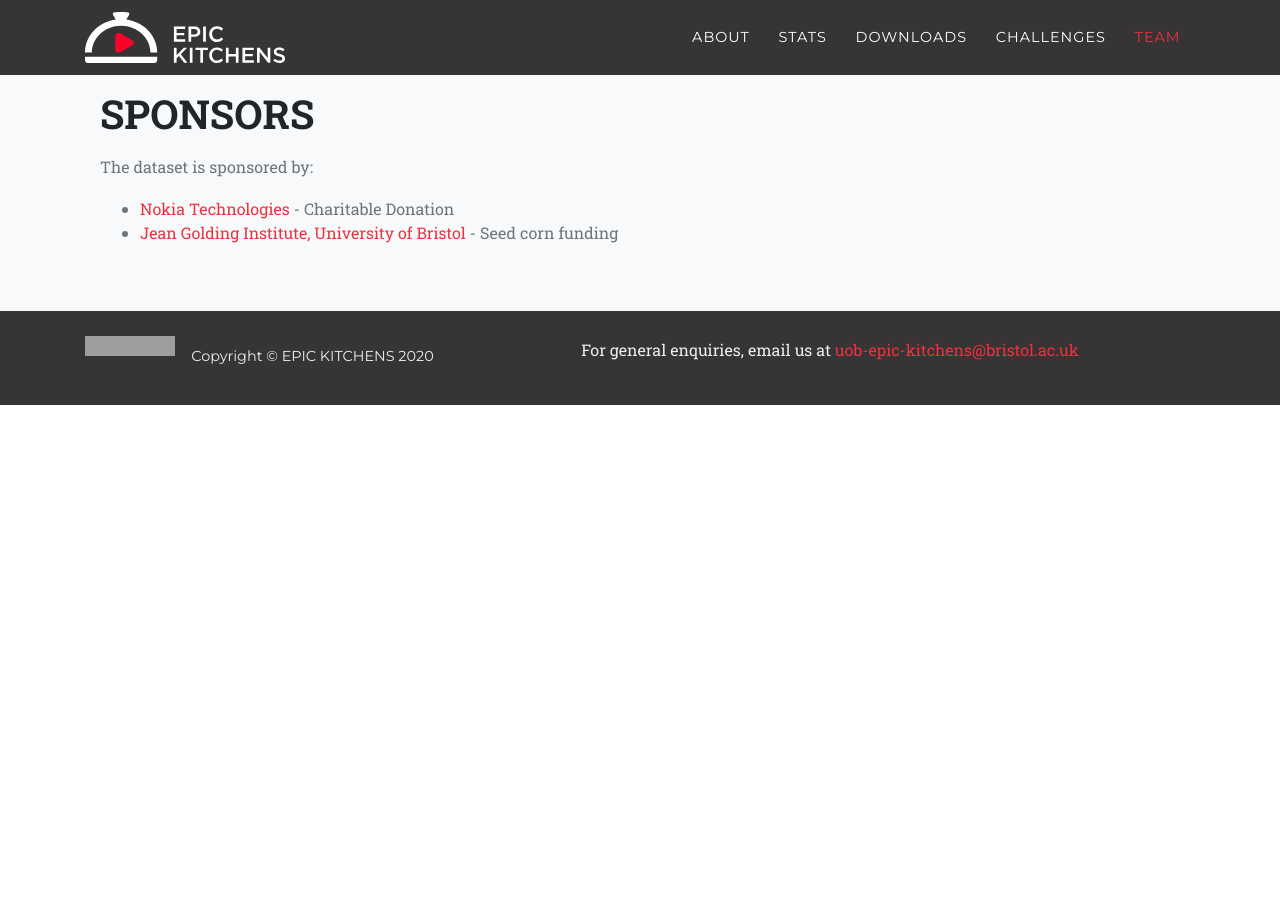
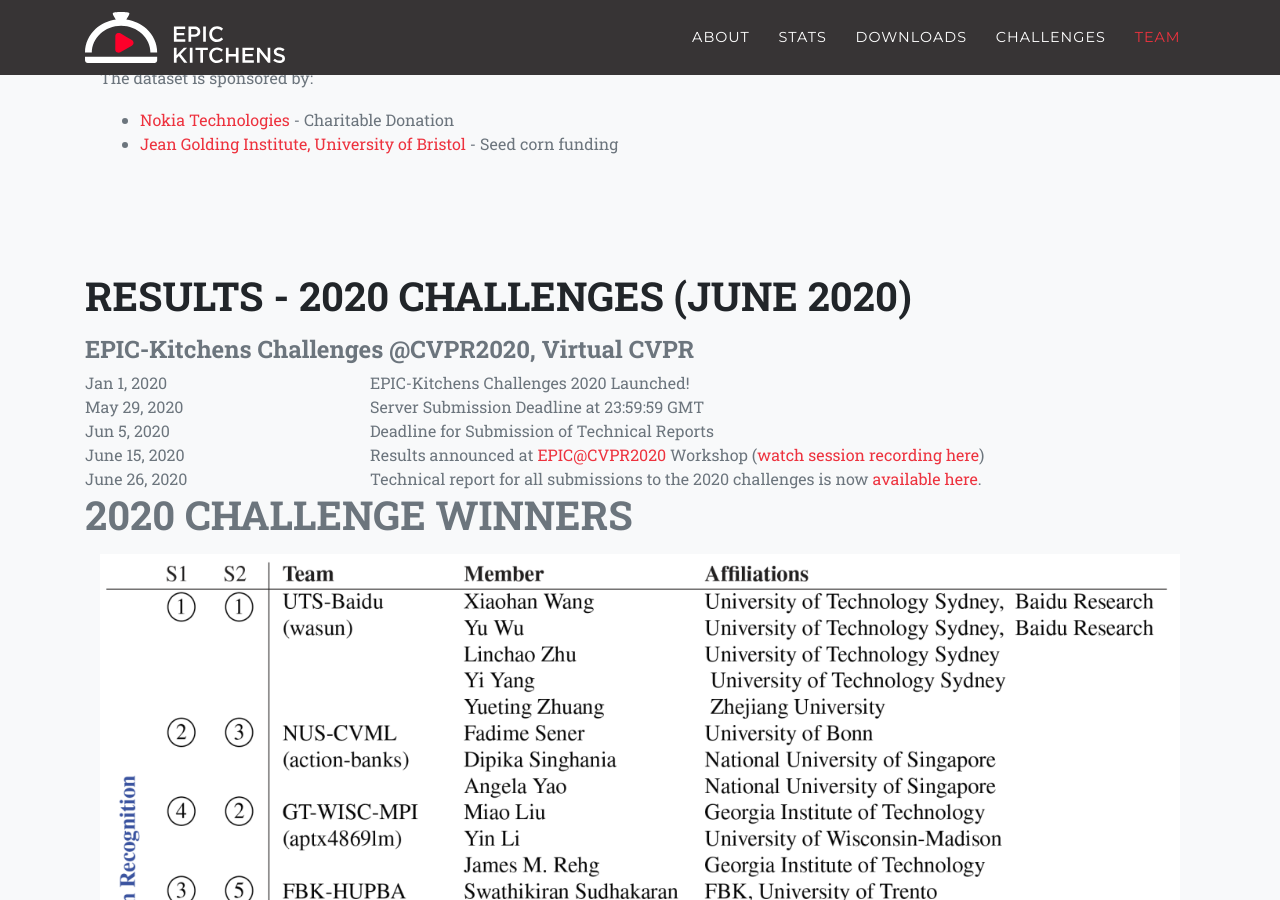
Before and after one commit to epic-kitchens/epic-kitchens.github.io, a Jekyll site: the page built from 2020-55.html, in a window 1280 px wide and 900 px high, scrolled down 11178 px. Built offline with Jekyll 4.4.1, drawn with Linux system fonts in a browser that asks for light colours; nearby versions of some CDN libraries; some web fonts are replaced; before the commit the page ends 11583 px from its top, so only the background shows below that; some of the changed text lies outside the part shown; grey boxes are pictures that could not be loaded.

Commit message:
WinnerAnnouncements

```diff
--- a/2020-100.html
+++ b/2020-100.html
@@ -47,7 +47,7 @@
         <ul class="text-muted">
           <li class="text-muted">The previous version of the dataset (55 hours) was released in April 2018</li>
           <li class="text-muted">Refer to <a href="2020-55.html">EPIC-KITCHENS-55</a> for details</li>
-          <li class="text-muted">2020 Challenges: Results, Tech Report</li>
+          <li class="text-muted">2020 Challenges: <a href="https://epic-kitchens.github.io/2020-55.html#results">Results</a>, <a href="./Reports/EPIC-KITCHENS-Challenges-2020-Report.pdf">Tech Report</a></li>
           <li class="text-muted">2019 Challenges: <a href="https://epic-kitchens.github.io/2019.html#results">Results</a>, <a href="Reports/EPIC-Kitchens-Challenges-2019-Report.pdf">Tech Report</a></li>
           <li class="text-muted">EPIC-KITCHENS-55 leaderboards remain open until the end of 2020</li>
         </ul>
--- a/2020-55.html
+++ b/2020-55.html
@@ -10,23 +10,19 @@
    <div class="row">
       <div class="col-lg-12">
         <hr/>
-        <h2 class="section-heading text-uppercase"><a href="https://youtu.be/8IzkrWAfAGg">EPIC-KITCHENS-100</a> (COMING SOON)</h2>
+        <h2 class="section-heading text-uppercase"><a href="https://youtu.be/8IzkrWAfAGg">EPIC-KITCHENS-100</a> </h2>
         <h5 class="text-muted" style="text-align:left;">
           <ul>
 
-            <li>10 June 2020: Watch <a href="https://youtu.be/8IzkrWAfAGg" target="_blank">released Trailer here</a></li>
-            <li>Register to attend the <a href="https://zoom.us/webinar/register/WN_ChI0MToWS5qdyJsYG_wf_A">Live Webinar on Zoom</a> on the 1st of July
-            <li>This page will be updated with more information about the extended and updated version EPIC-KITCHENS-100 end of June.</li>
-
+            <li>For extended dataset EPIC-KITCHENS-100, <a href="2020-100.html">CLICK HERE</a></li>
           </ul>
         </h5>
-          <hr/>
       </div>
     </div>
 
     <div class="row">
       <div class="col-lg-12">
-        <h2 class="section-heading text-uppercase">Other News</h2>
+        <h2 class="section-heading text-uppercase">EPIC-KITCHENS-55 News</h2>
         <h5 class="text-muted" style="text-align:left;">
           <ul>
             <li>2020 challenge winner <a href="https://youtu.be/H3nepU4b4YU">talks available online</a>. Technical reports will be available end of June.</li>
@@ -683,6 +679,105 @@
     </div>
 </section>
 
+<section class="bg-light" id="results">
+  <div class="container">
+    <div class="row">
+      <div class="col-lg-12">
+        <h2 class="section-heading text-uppercase">Results - 2020 Challenges (June 2020)</h2>
+        <div class="text-muted">
+            <div class="row">
+      <div class="col-md-12">
+        <h4 class="subheading">EPIC-Kitchens Challenges @CVPR2020, Virtual CVPR</h4>
+        <div class="row">
+           <div class="col-md-3">
+                Jan 1, 2020
+            </div>
+            <div class="col-md-9">
+                EPIC-Kitchens Challenges 2020 Launched!
+            </div>
+        </div>
+        <div class="row">
+            <div class="col-md-3">
+                May 29, 2020
+            </div>
+            <div class="col-md-9">
+                Server Submission Deadline at 23:59:59 GMT
+            </div>
+        </div>
+        <div class="row">
+            <div class="col-md-3">
+                Jun 5, 2020
+            </div>
+            <div class="col-md-9">
+                Deadline for Submission of Technical Reports
+            </div>
+        </div>
+        <div class="row">
+            <div class="col-md-3">
+                June 15, 2020
+            </div>
+            <div class="col-md-9">
+                Results announced at <a href="https://eyewear-computing.org/EPIC_CVPR20/">EPIC@CVPR2020</a> Workshop (<a href="https://youtu.be/H3nepU4b4YU">watch session recording here</a>)
+            </div>
+        </div>
+        <div class="row">
+            <div class="col-md-3">
+                June 26, 2020
+            </div>
+            <div class="col-md-9">
+                Technical report for all submissions to the 2020 challenges is now <a href="Reports/EPIC-KITCHENS-Challenges-2020-Report.pdf">available here</a>.
+            </div>
+        </div>
+      </div>
+    </div>
+
+        <h2 class="section-heading text-uppercase">2020 Challenge Winners</h2>
+
+                  <div class="col-md">
+                    <img src="{{site.baseurl}}/static/results2020/winnersList.png" width=100%/>
+                  </div>
+                   <div class="col-md">
+                    <img src="{{site.baseurl}}/static/results2020/winners.png" width=100%/>
+                  </div>
+
+          <h2 class="section-heading text-uppercase">Action Recognition Challenge</h2>
+
+                  <div class="col-md">
+                    <img src="{{site.baseurl}}/static/results2020/recognition-S1.png" width=100%/>
+                  </div>
+                   <div class="col-md">
+                    <img src="{{site.baseurl}}/static/results2020/recognition-S2.png" width=100%/>
+                  </div>
+                  <div class="col-md">
+                    <img src="{{site.baseurl}}/static/results2020/recognition-Submissions.png" width=100%/>
+                  </div>
+
+          <h2 class="section-heading text-uppercase">Action Anticipation Challenge</h2>
+
+                              <div class="col-md">
+                    <img src="{{site.baseurl}}/static/results2020/anticipation-S1.png" width=100%/>
+                  </div>
+                   <div class="col-md">
+                    <img src="{{site.baseurl}}/static/results2020/anticipation-S2.png" width=100%/>
+                  </div>
+                  <div class="col-md">
+                    <img src="{{site.baseurl}}/static/results2020/anticipation-Submissions.png" width=100%/>
+                  </div>
+           <h2 class="section-heading text-uppercase">Object Detection in Video Challenge</h2>
+
+                 <div class="col-md">
+                    <img src="{{site.baseurl}}/static/results2020/object-S1.png" width=100%/>
+                  </div>
+                   <div class="col-md">
+                    <img src="{{site.baseurl}}/static/results2020/object-S2.png" width=100%/>
+                  </div>
+                  <div class="col-md">
+                    <img src="{{site.baseurl}}/static/results2020/object-Submissions.png" width=100%/>
+                  </div>
+        </div>
+      </div>
+    </div>
+
 <script type="application/ld+json">
 {
   "@context":"http://schema.org/",
```
Also changed, not shown: static/results2020/anticipation-S1.png (added), static/results2020/anticipation-S2.png (added), static/results2020/anticipation-Submissions.png (added), static/results2020/object-S1.png (added), static/results2020/object-S2.png (added), static/results2020/object-Submissions.png (added), static/results2020/recognition-S1.png (added), static/results2020/recognition-S2.png (added), static/results2020/recognition-Submissions.png (added), static/results2020/winners.png (added), static/results2020/winnersList.png (added), 1 other file.
